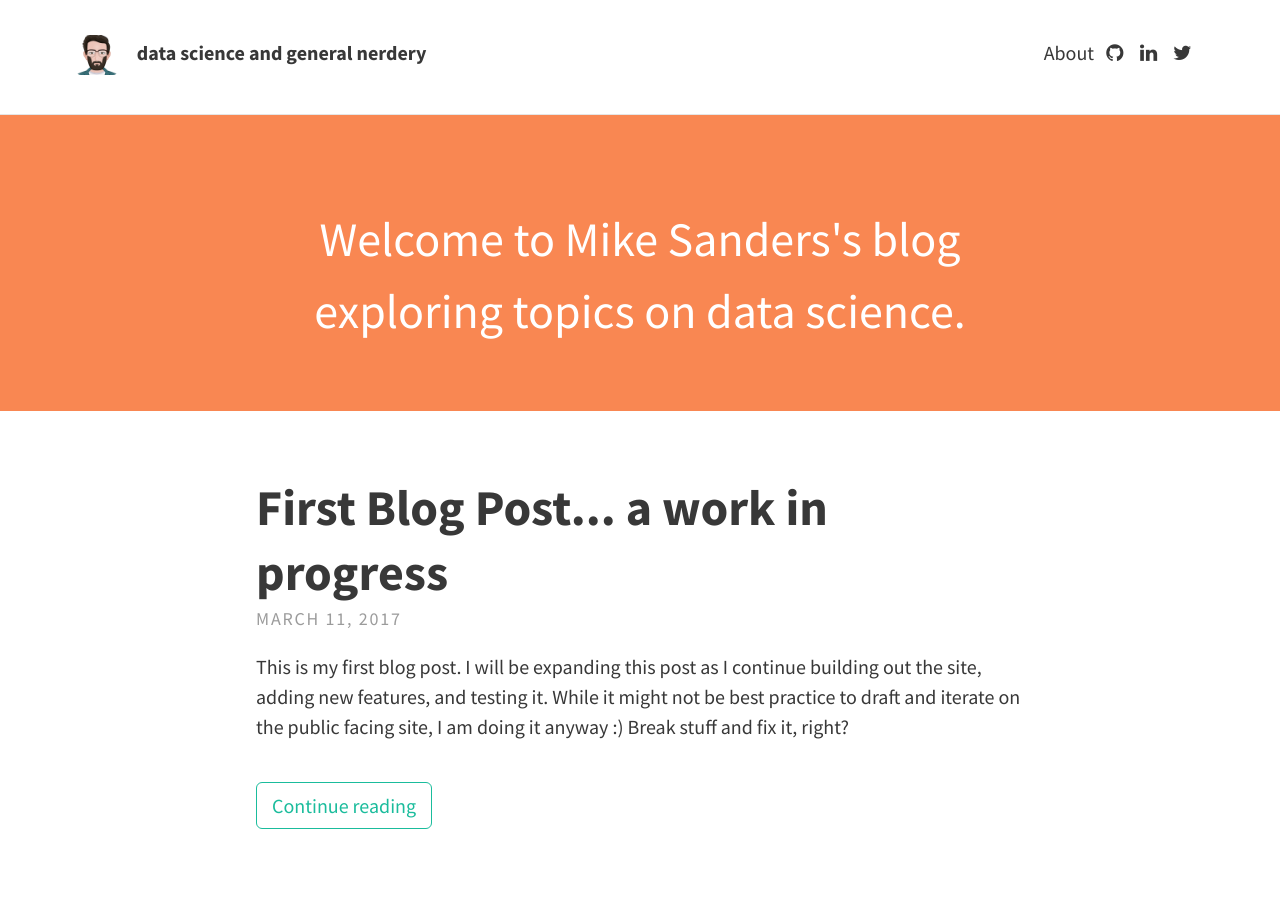
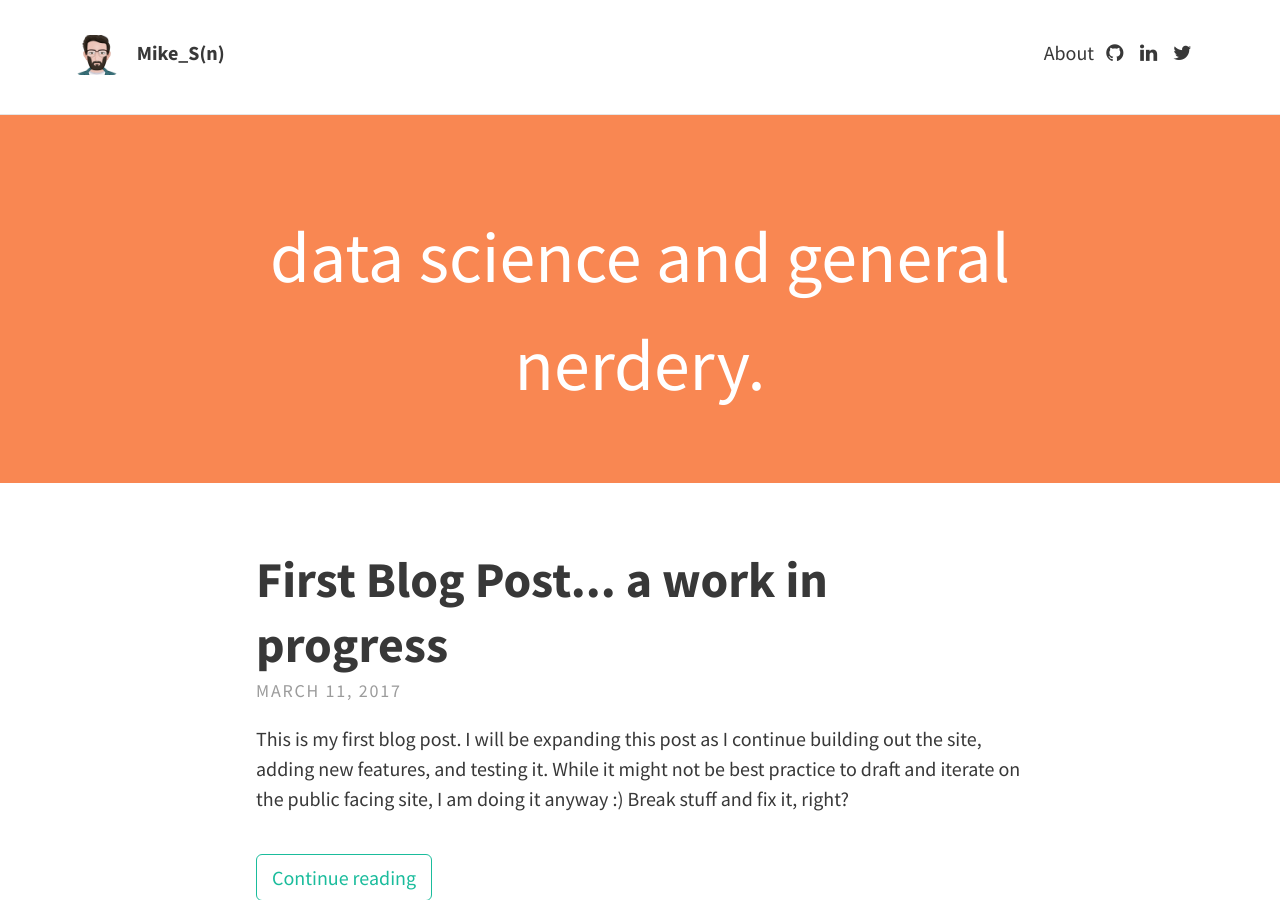
Before and after one commit to MikeS-nth/MikeS-nth.github.io, a Jekyll site: the page built from index.html, in a window 1280 px wide and 900 px high. Built offline with Jekyll 4.4.1, drawn with Linux system fonts in a browser that asks for light colours; nearby versions of some CDN libraries; the list of posts is cut into pages by our own code.

Commit message:
Update _config.yml

```diff
--- a/_config.yml
+++ b/_config.yml
@@ -5,14 +5,14 @@
 # THEME-SPECIFIC CONFIGURATION
 theme_settings:
   # Meta
-  title: data science and general nerdery
+  title: Mike_S(n)
   avatar: avatar.png
   gravatar: # Email MD5 hash
   description: "Mike Sanders blog on data science" # used by search engines
 
   # Header and footer text
   header_text: >
-     <p><p style="font-size:48px">Welcome to Mike Sanders's blog exploring topics on data science.</p>
+     <p><p style="font-size:72px">data science and general nerdery.</p>
 
   header_text_feature_image:
   footer_text: >
```
